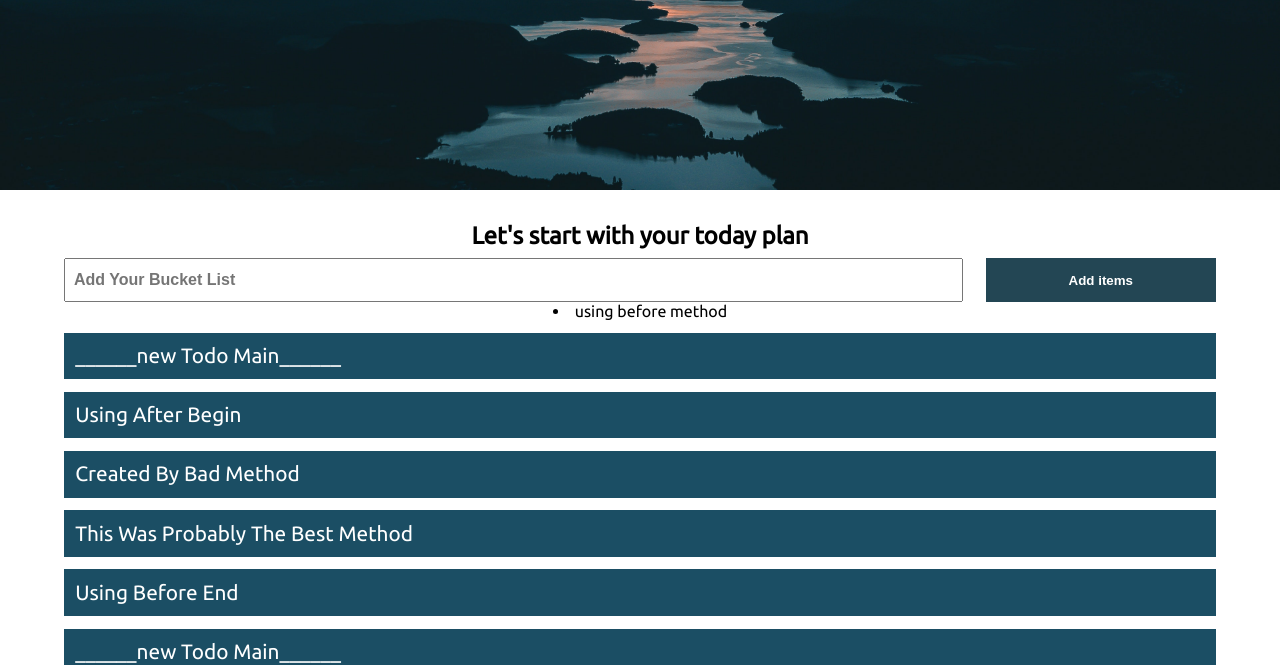
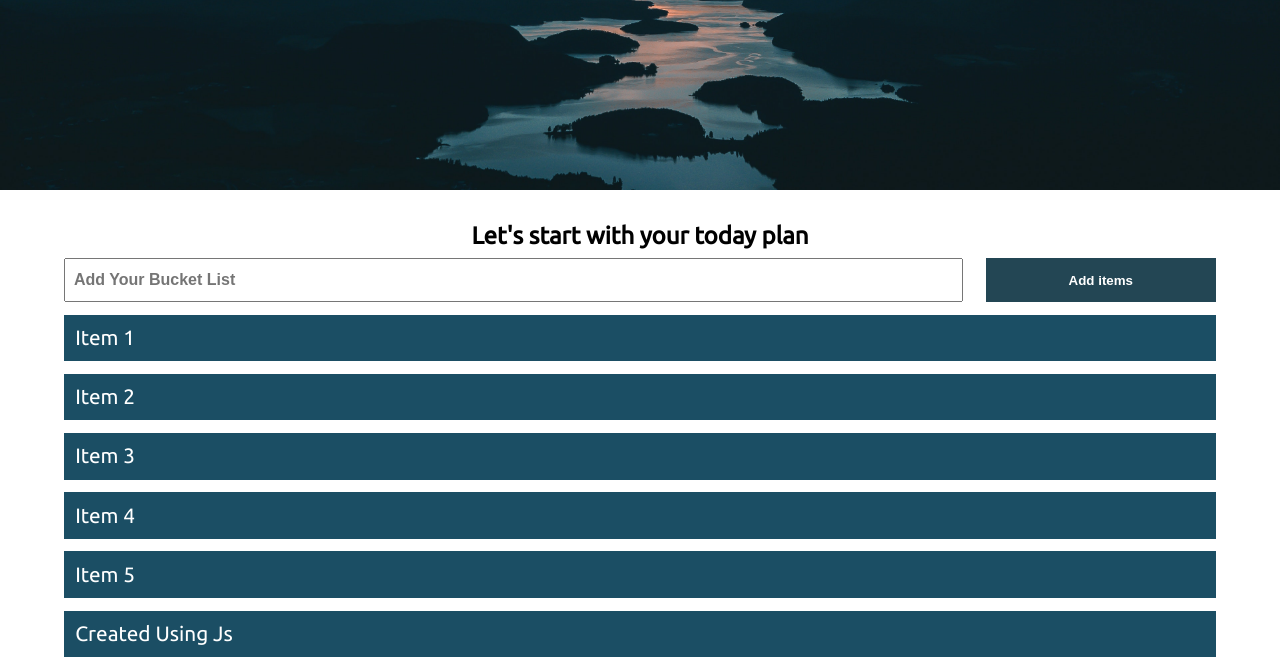
Before and after one commit to FreakillGod/JavaScript_Mastery, a plain HTML site: page index.html in a window 1280 px wide. Shown: the part 290-955 px from the top of the page. Drawn offline with Linux system fonts and the light colour scheme.

Commit message:
before event

```diff
--- /dev/null
+++ b/StaticlistVSliveList.js
@@ -0,0 +1,25 @@
+//to select item inside an element using class
+const listItems=document.querySelectorAll('.todo-list li');   //li inside class todo-list
+console.log(listItems)   //returns object
+
+const sixthli=document.createElement('li');
+sixthli.textContent="created using js";
+const ul=document.querySelector('.todo-list');        //wont append if quarySelctorAll is on
+console.log(sixthli);
+ul.append(sixthli);                 //this is static list
+console.log(listItems)              //only shows static list
+
+
+//querySelector shows static list               //give html collection
+//getElemetby bla bla shows live list           //gives node list
+//eg.
+
+const unorderlist=ul.getElementsByTagName('li');
+console.log(unorderlist)            //shows static+ live elements
+
+//Dimension of element
+sectiTodo=document.querySelector('.todo-list');
+const info=sectiTodo.getBoundingClientRect();
+console.log(info);
+const infoHeight=sectiTodo.getBoundingClientRect().height;
+console.log(infoHeight);
--- a/index.css
+++ b/index.css
@@ -71,11 +71,11 @@ li{
     margin-top: 2rem;
     text-align: center;
 }
-.bg-dark{
+/* .bg-dark{
     background: rgb(32, 193, 199);
     color: yellow;
     border: 2px solid red;
-}
+} */
 .formList{
     margin-top: .5rem;
     min-height:5.5vh;
--- a/index.html
+++ b/index.html
@@ -7,7 +7,7 @@
     <meta name="viewport" content="width=device-width, initial-scale=1.0">
     <title>JS</title>
     <link rel="stylesheet" href="index.css">
-    <script src="DomAddingNewElemets.js" defer></script>
+    <script src="StaticlistVSliveList.js" defer></script>
 </head>
 
 <body>
@@ -27,6 +27,7 @@
             <button class="btn btn-headline">learn more</button>
         </div>
     </header>
+
     <section class="todosection container bg-dark">
         <h2> Let's start with your today plan</h2>
         <form class="formList" action="">
@@ -34,9 +35,15 @@
             <input type="submit" value="Add items" class="btn" name="addList">
         </form>
         <ul class="todo-list">
-            <li class="first-todo">____todo main____</li>
+            <!-- <li class="first-todo">____todo main____</li> -->
+            <li>item 1</li>
+            <li>item 2</li>
+            <li>item 3</li>
+            <li>item 4</li>
+            <li>item 5</li>
         </ul>
     </section>
+
     <section class="section-signup container">
         <h3>Sign Up</h3>
         <form action="" class="signup-form">
```
